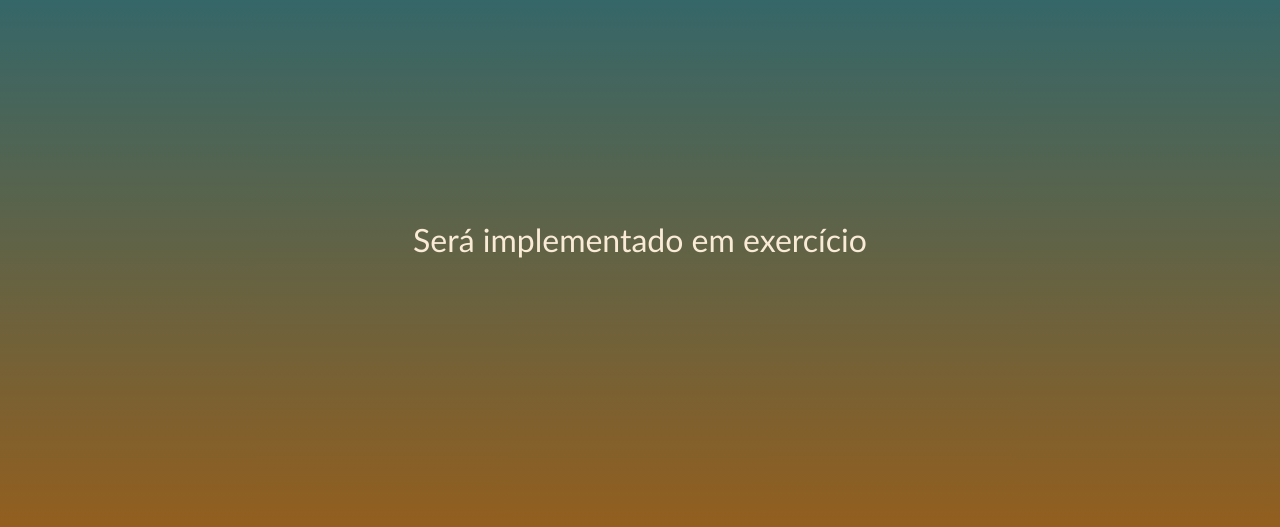
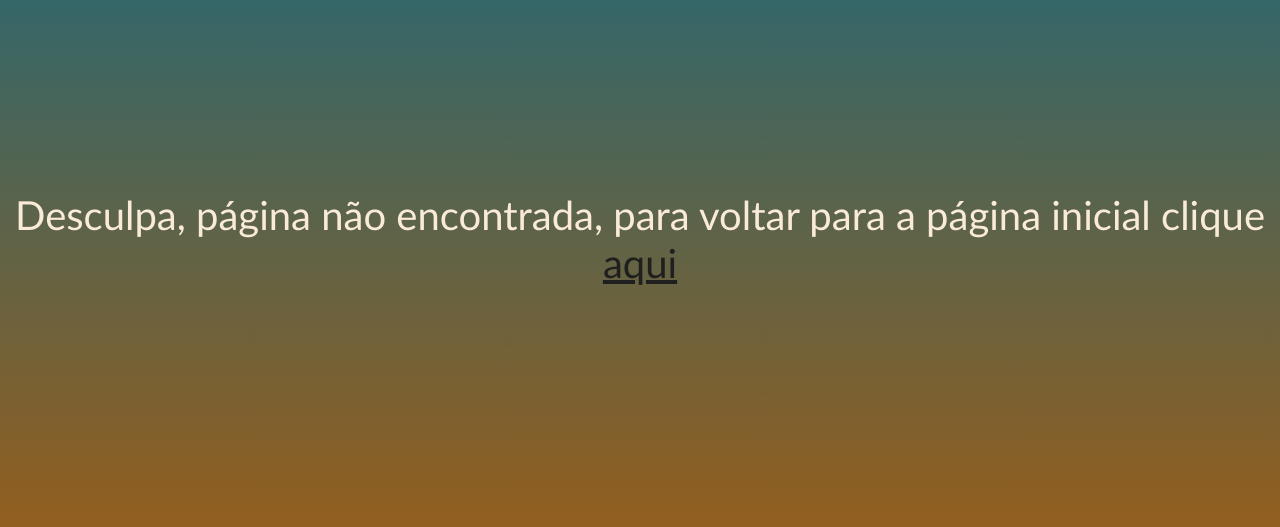
Before and after one commit to linahsu/trybe-exercicios-python, a Flask app: template 5-Eletiva-Python/secao-3-Flask/dia-5-API-e-Testes-em-Flask/exercise-project-manager/src/views/templates/404.html in a window 1280 px wide. Shown: the part 161-688 px from the top of the page. Run offline with Flask 3, Linux system fonts and the light colour scheme; the template is opened without the code that fills it, so the values that code supplies are empty.

Commit message:
feat: implements a default not found page

```diff
--- a/5-Eletiva-Python/secao-3-Flask/dia-5-API-e-Testes-em-Flask/exercise-project-manager/src/views/static/css/style.css
+++ b/5-Eletiva-Python/secao-3-Flask/dia-5-API-e-Testes-em-Flask/exercise-project-manager/src/views/static/css/style.css
@@ -90,3 +90,13 @@ h1:hover {
     justify-content: space-around;
     width: 60%;
 }
+
+.not-found{
+    font-size: 30pt;
+    animation-name: example;
+}
+
+.not-found a {
+    color: rgb(31, 31, 31);
+    text-decoration: underline;
+}
--- a/5-Eletiva-Python/secao-3-Flask/dia-5-API-e-Testes-em-Flask/exercise-project-manager/src/views/templates/404.html
+++ b/5-Eletiva-Python/secao-3-Flask/dia-5-API-e-Testes-em-Flask/exercise-project-manager/src/views/templates/404.html
@@ -1,4 +1,6 @@
 {% extends "basic.html" %}
 {% block content %}
-    <h1> Será implementado em exercício </h1>
+    <span class="not-found">
+        Desculpa, página não encontrada, para voltar para a página inicial clique <a href="/">aqui</a>
+    </span>
 {% endblock %}
```
